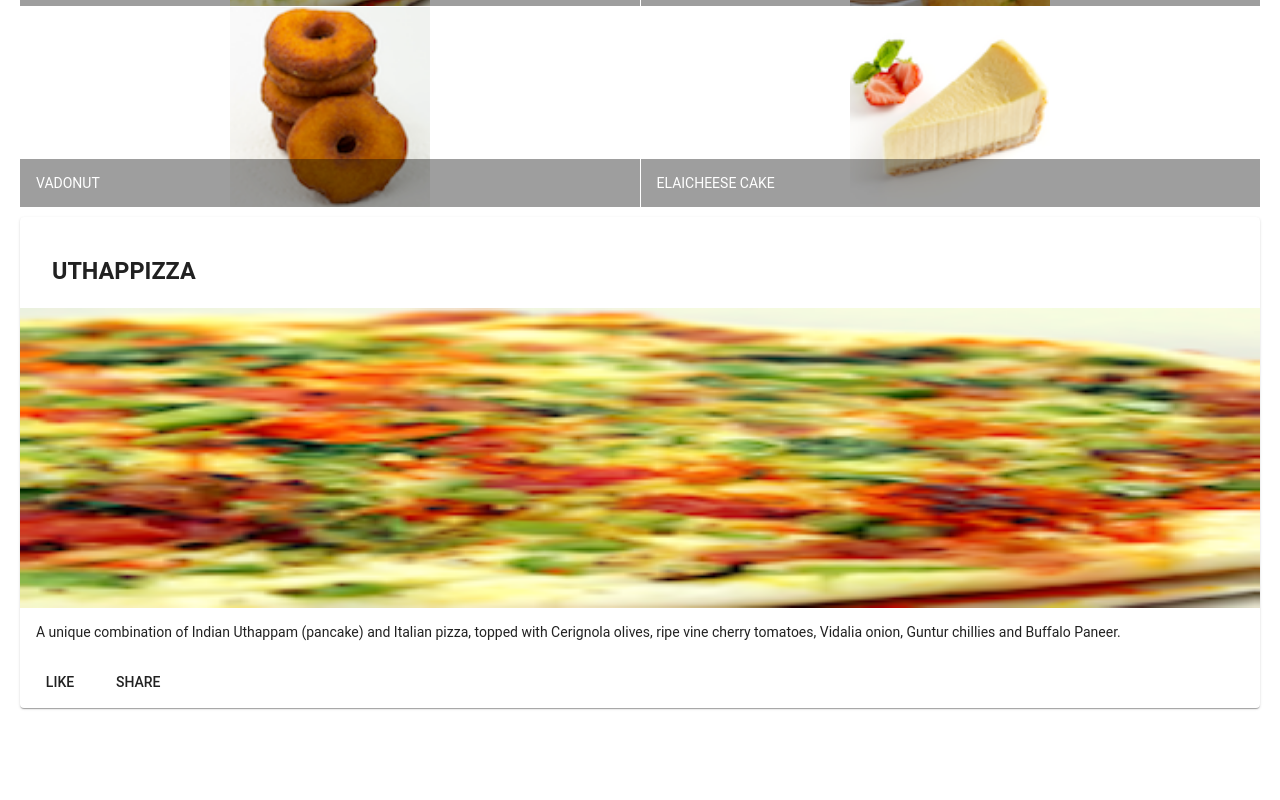
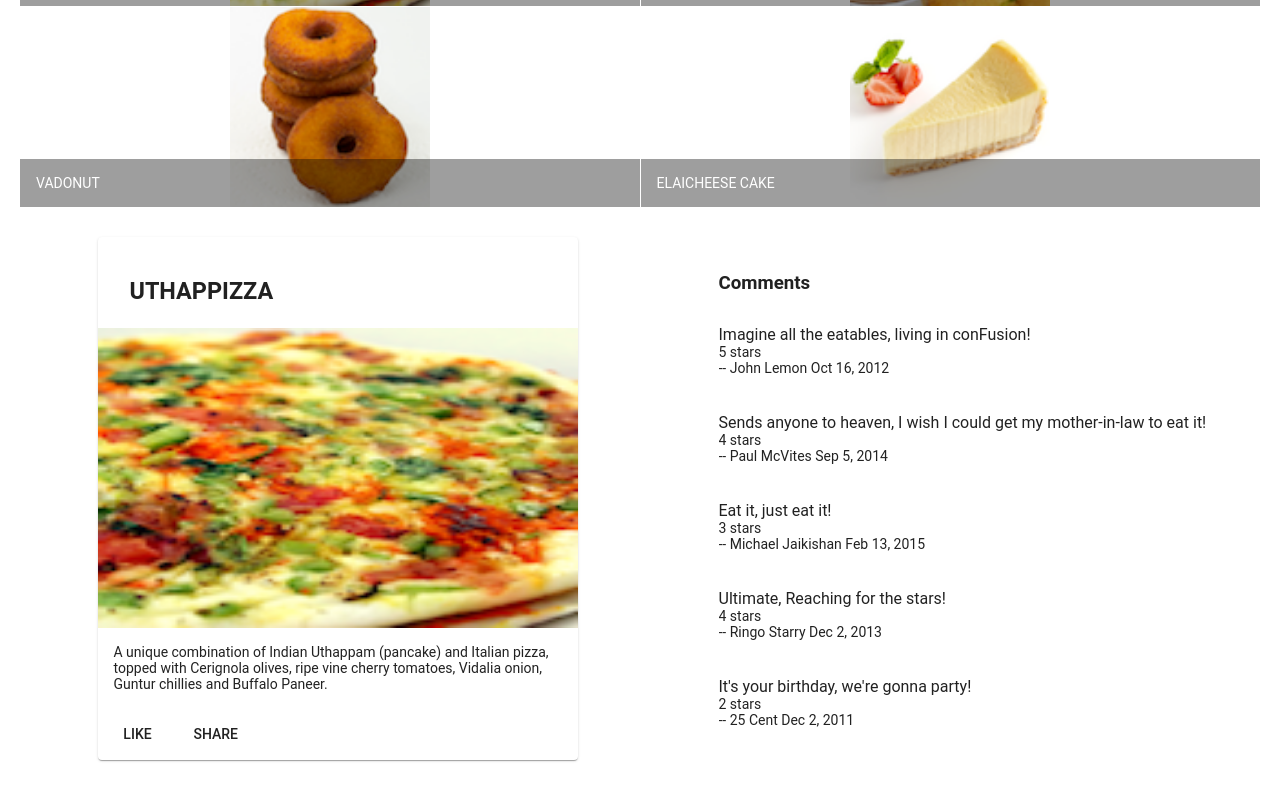
Before and after one commit to Matthdola/conFusion, an Angular app: page / in a window 1280 px wide. Shown: the part 357-1157 px from the top of the page. Before the commit the page ends 1085 px from the top, so only its background shows below. Built offline with nearby package versions, Linux system fonts and the light colour scheme.

Commit message:
Completed assignement 1

```diff
--- a/src/app/app.module.ts
+++ b/src/app/app.module.ts
@@ -15,11 +15,13 @@
 
 import 'hammerjs';
 import { MenuComponent } from './menu/menu.component';
+import { DishdetailComponent } from './dishdetail/dishdetail.component';
 
 @NgModule({
   declarations: [
     AppComponent,
-    MenuComponent
+    MenuComponent,
+    DishdetailComponent
   ],
   imports: [
     BrowserModule,
--- /dev/null
+++ b/src/app/dishdetail/dishdetail.component.html
@@ -0,0 +1,40 @@
+<div class="container"
+    fxLayout="row"
+    fxLayout.sm="column"
+    fxLayout.xs="column"
+    fxLayoutAlign.gt-md="space-around center"
+    fxLayoutGap="10px"
+    fxLayoutGap.xs="0">
+    <div fxFlex="40" *ngIf="dish">
+        <mat-card>
+            <mat-card-header>
+                <mat-card-title>
+                    <h3>{{dish.name | uppercase}}</h3>
+                </mat-card-title>
+            </mat-card-header>
+
+            <img mat-card-image height="300px" src="{{dish.image}}" alt="{{dish.name}}" />
+
+            <mat-card-content>
+                <p>{{dish.description}}</p>
+            </mat-card-content>
+            <mat-card-actions>
+                <button mat-button>LIKE</button>
+                <button mat-button>SHARE</button>
+            </mat-card-actions>
+        </mat-card>
+    </div>
+    <div fxFlex="40" *ngIf="dish">
+
+        <mat-list *ngIf="dish" fxFlex>
+            <mat-list-item >
+                <h3 >Comments</h3>
+            </mat-list-item>
+            <mat-list-item *ngFor="let c of dish.comments">
+                <h3 matLine>{{c.comment}}</h3>
+                <p matLine >{{c.rating}} stars</p>
+                <p matLine >-- {{c.author}} {{c.date | date: 'MMM d, y'}}</p>
+            </mat-list-item>
+        </mat-list>
+    </div>
+</div>
--- /dev/null
+++ b/src/app/dishdetail/dishdetail.component.ts
@@ -0,0 +1,60 @@
+import { Component, OnInit } from '@angular/core';
+
+const DISH = {
+  id: '0',
+  name: 'Uthappizza',
+  image: '/assets/images/uthappizza.png',
+  category: 'mains',
+  featured: true,
+  label: 'Hot',
+  price: '4.99',
+  // tslint:disable-next-line:max-line-length
+  description: 'A unique combination of Indian Uthappam (pancake) and Italian pizza, topped with Cerignola olives, ripe vine cherry tomatoes, Vidalia onion, Guntur chillies and Buffalo Paneer.',
+  comments: [
+       {
+           rating: 5,
+           comment: 'Imagine all the eatables, living in conFusion!',
+           author: 'John Lemon',
+           date: '2012-10-16T17:57:28.556094Z'
+       },
+       {
+           rating: 4,
+           comment: 'Sends anyone to heaven, I wish I could get my mother-in-law to eat it!',
+           author: 'Paul McVites',
+           date: '2014-09-05T17:57:28.556094Z'
+       },
+       {
+           rating: 3,
+           comment: 'Eat it, just eat it!',
+           author: 'Michael Jaikishan',
+           date: '2015-02-13T17:57:28.556094Z'
+       },
+       {
+           rating: 4,
+           comment: 'Ultimate, Reaching for the stars!',
+           author: 'Ringo Starry',
+           date: '2013-12-02T17:57:28.556094Z'
+       },
+       {
+           rating: 2,
+           comment: 'It\'s your birthday, we\'re gonna party!',
+           author: '25 Cent',
+           date: '2011-12-02T17:57:28.556094Z'
+       }
+   ]
+};
+
+@Component({
+  selector: 'app-dishdetail',
+  templateUrl: './dishdetail.component.html',
+  styleUrls: ['./dishdetail.component.css']
+})
+export class DishdetailComponent implements OnInit {
+
+  dish = DISH;
+  constructor() { }
+
+  ngOnInit() {
+  }
+
+}
--- a/src/app/menu/menu.component.html
+++ b/src/app/menu/menu.component.html
@@ -23,21 +23,7 @@
         </mat-grid-list>
     </div>
     <div fxFlex *ngIf='selectedDish'>
-        <mat-card>
-            <mat-card-header>
-                <mat-card-title>
-                    <h3>{{selectedDish.name | uppercase}}</h3>
-                </mat-card-title>
-            </mat-card-header>
-            <img mat-card-image height="300px" src="{{selectedDish.image}}" alt="{{selectedDish.name}}" />
-            <mat-card-content>
-                <p>{{selectedDish.description}}</p>
-            </mat-card-content>
-            <mat-card-actions>
-                <button mat-button>LIKE</button>
-                <button mat-button>SHARE</button>
-            </mat-card-actions>
-        </mat-card>
+        <app-dishdetail></app-dishdetail>
     </div>
 
 </div>
```
Also changed, not shown: src/app/dishdetail/dishdetail.component.css (added), 1 other file (tests, documents, lock files or other folders).
